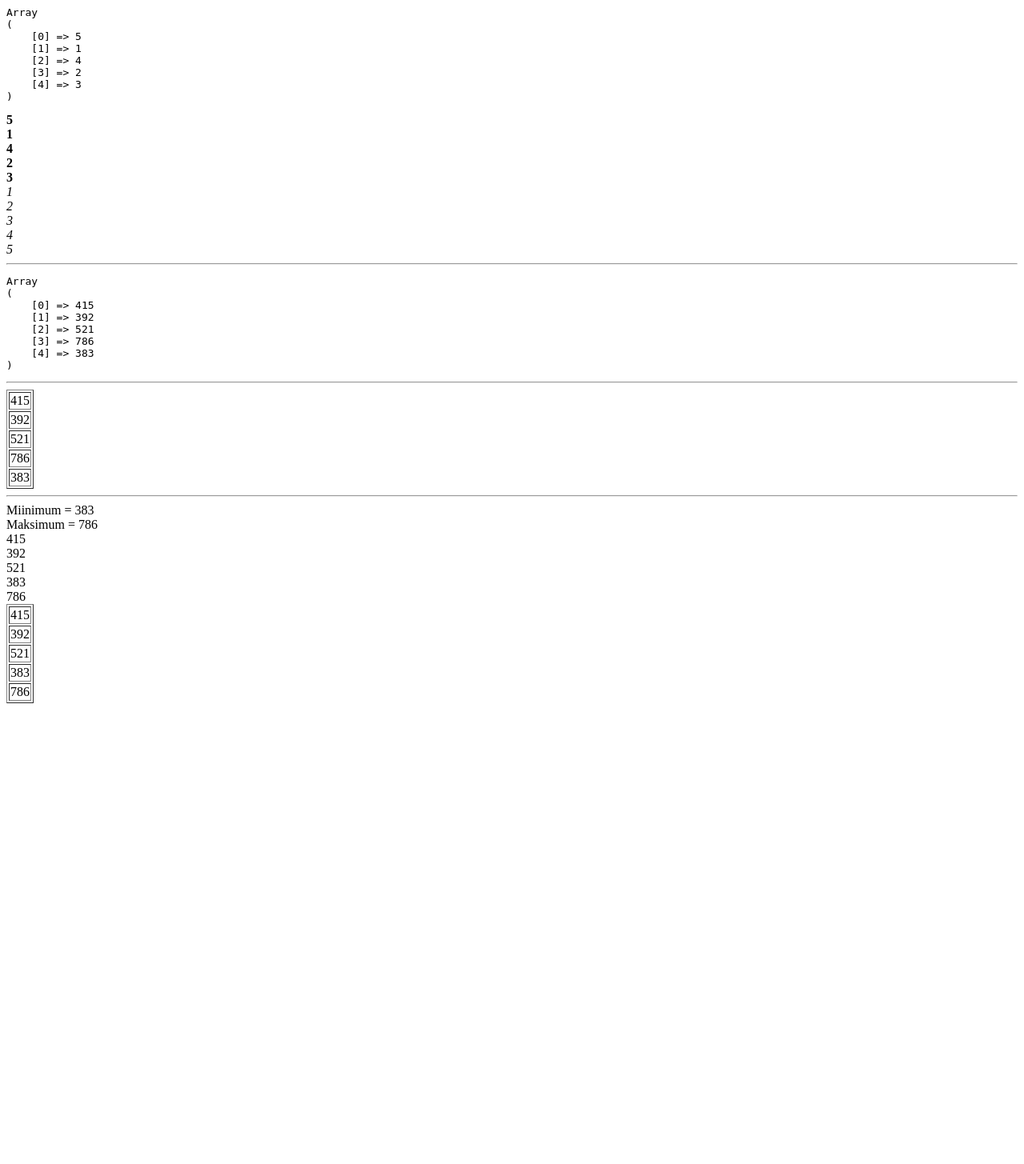
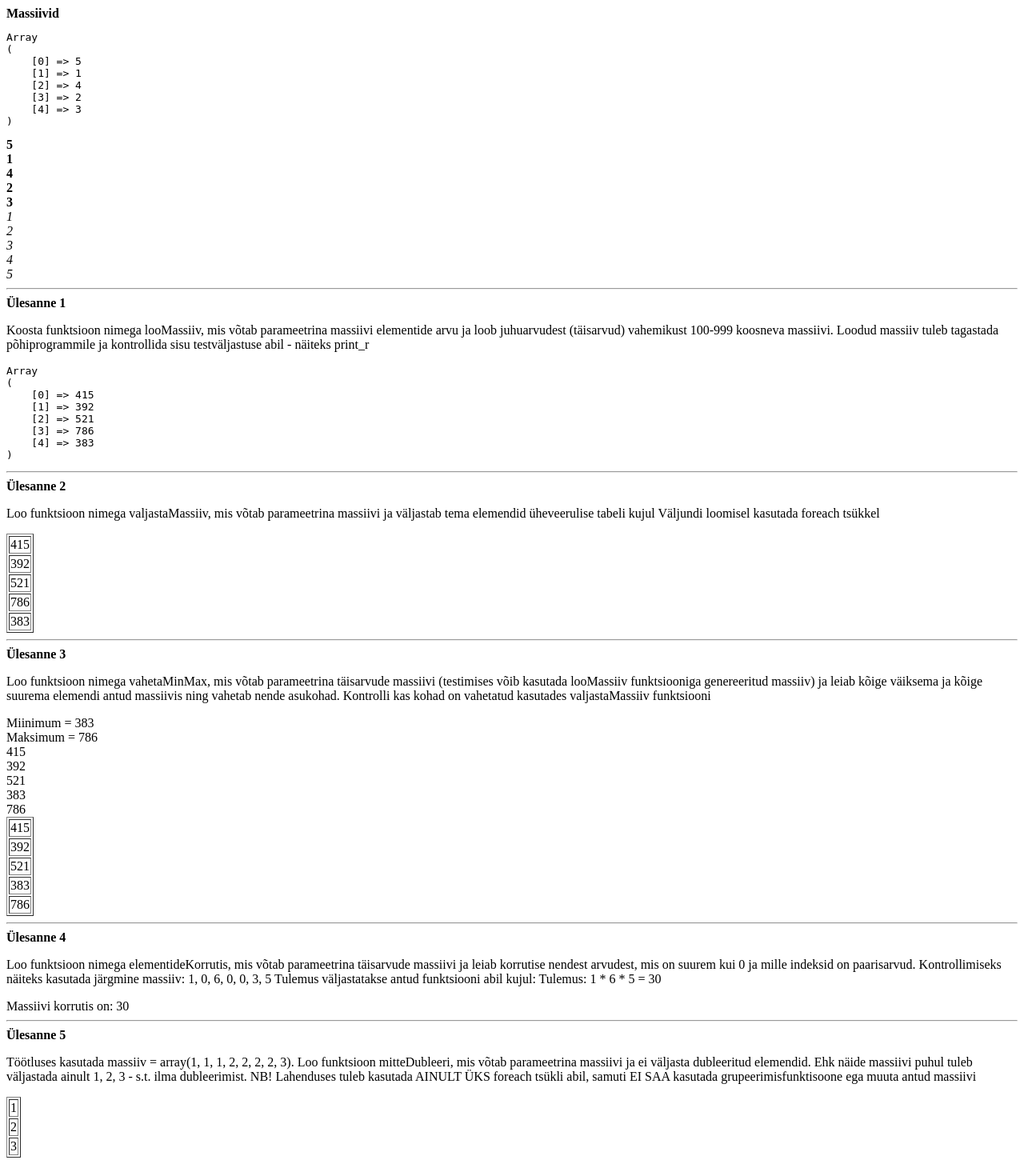
Before and after one commit to rainkytt/web, a PHP site: page /massiivid.php in a window 1280 px wide. Shown: the whole page at 80% size. Before the commit the page ends 879 px from the top, so only its background shows below. Run offline with PHP 8.4, Linux system fonts and the light colour scheme; data that the repository does not hold is empty.

Commit message:
ül4 ja ül5 tehtud

```diff
--- a/massiivid.php
+++ b/massiivid.php
@@ -1,3 +1,4 @@
+<b>Massiivid</b>
 <?php
 /**
  * Created by PhpStorm.
@@ -12,13 +13,11 @@ $arvud[] = 1;
 $arvud[] = 4;
 $arvud[] = 2;
 $arvud[] = 3;
-
 // väärtustega massiiv
 $arvud1 = [1,2,3,4,5];
 echo '<pre>';
 print_r($arvud);
 echo '</pre>';
-
 // korralik väljastus
 for($i=0; $i < count($arvud); $i++){
     echo '<b>'.$arvud[$i].'</b><br />';
@@ -27,19 +26,18 @@ for($i=0; $i < count($arvud); $i++){
 foreach ($arvud1 as $arv){
     echo '<i>'.$arv.'</i><br />';
 }
-
 echo '<hr />';
 
-/*
- * 1.
- * Koosta funktsioon nimega looMassiiv,
- * mis võtab parameetrina massiivi elementide
- * arvu ja loob juhuarvudest (täisarvud)
- * vahemikust 100-999 koosneva massiivi.
- * Loodud massiiv tuleb tagastada
- * põhiprogrammile ja kontrollida sisu
- * testväljastuse abil - näiteks print_r
- * */
+
+echo "<b>Ülesanne 1</b>";
+echo "<p> Koosta funktsioon nimega looMassiiv,
+ mis võtab parameetrina massiivi elementide
+ arvu ja loob juhuarvudest (täisarvud)
+ vahemikust 100-999 koosneva massiivi.
+ Loodud massiiv tuleb tagastada
+ põhiprogrammile ja kontrollida sisu
+ testväljastuse abil - näiteks print_r
+ </p>";
 function looMassiiv($elementideArv){
     $massiiv = array();
     for ($kord=1; $kord <= $elementideArv; $kord++){
@@ -55,15 +53,16 @@ print_r($testMassiiv);
 echo '</pre>';
 echo '<hr />';
 
-/*
- * 2.
- * Loo funktsioon nimega valjastaMassiiv,
- * mis võtab parameetrina massiivi ja
- * väljastab tema elemendid
- * üheveerulise tabeli kujul
- * Väljundi loomisel kasutada foreach
- * tsükkel
- * */
+
+echo "<b>Ülesanne 2</b>";
+echo "<p>
+ Loo funktsioon nimega valjastaMassiiv,
+ mis võtab parameetrina massiivi ja
+ väljastab tema elemendid
+ üheveerulise tabeli kujul
+ Väljundi loomisel kasutada foreach
+ tsükkel</p>";
+
 function valjastaMassiiv($massiiv){
     echo '<table border="1">';
     foreach ($massiiv as $element){
@@ -78,18 +77,18 @@ function valjastaMassiiv($massiiv){
 valjastaMassiiv($testMassiiv);
 echo '<hr />';
 
-/*
- * 3.
- * Loo funktsioon nimega vahetaMinMax, mis võtab
- * parameetrina täisarvude massiivi (testimises
- * võib kasutada looMassiiv funktsiooniga
- * genereeritud massiiv)
- * ja leiab kõige väiksema ja kõige suurema
- * elemendi antud massiivis ning vahetab nende asukohad.
- *
- * Kontrolli kas kohad on vahetatud kasutades
- * valjastaMassiiv funktsiooni
-*/
+
+echo "<b>Ülesanne 3</b>";
+echo "<p>
+ Loo funktsioon nimega vahetaMinMax, mis võtab
+ parameetrina täisarvude massiivi (testimises
+ võib kasutada looMassiiv funktsiooniga
+ genereeritud massiiv)
+ ja leiab kõige väiksema ja kõige suurema
+ elemendi antud massiivis ning vahetab nende asukohad.
+ Kontrolli kas kohad on vahetatud kasutades
+ valjastaMassiiv funktsiooni</p>";
+
 function vahetaMinMax(&$massiiv){
     $min = min($massiiv);
     $max = max($massiiv);
@@ -106,3 +105,59 @@ function vahetaMinMax(&$massiiv){
 }
 vahetaMinMax($testMassiiv);
 valjastaMassiiv($testMassiiv);
+echo '<hr />';
+
+
+echo "<b>Ülesanne 4</b>";
+echo "<p>
+ Loo funktsioon nimega elementideKorrutis, mis
+ võtab parameetrina täisarvude massiivi ja leiab
+ korrutise nendest arvudest, mis on suurem kui 0
+ ja mille indeksid on paarisarvud.
+ Kontrollimiseks näiteks kasutada järgmine massiiv:
+ 1, 0, 6, 0, 0, 3, 5
+ Tulemus väljastatakse antud funktsiooni abil kujul:
+ Tulemus: 1 * 6 * 5 = 30</p>";
+
+function elementideKorrutis ($massiiv) {
+    $korrutis = 1;
+    for($i = 0; $i < count($massiiv); $i++) {
+        if($massiiv[$i] > 0){
+            if($i % 2 == 0)
+                $korrutis = $korrutis * $massiiv[$i];
+        }
+    }
+    echo 'Massiivi korrutis on: '.$korrutis.'<br />';
+}
+
+$massiivKontroll = array(1,0,6,0,0,3,5);
+elementideKorrutis($massiivKontroll);
+echo '<hr />';
+
+
+echo "<b>Ülesanne 5</b>";
+echo "<p>
+ Töötluses kasutada massiiv
+ $massiiv = array(1, 1, 1, 2, 2, 2, 2, 3).
+ Loo funktsioon mitteDubleeri, mis võtab
+ parameetrina massiivi ja ei väljasta dubleeritud
+ elemendid. Ehk näide massiivi puhul tuleb väljastada
+ ainult 1, 2, 3 - s.t. ilma dubleerimist.
+ NB! Lahenduses tuleb kasutada AINULT ÜKS foreach
+ tsükli abil, samuti EI SAA kasutada
+ grupeerimisfunktisoone ega muuta antud massiivi
+</p>";
+function mitteDubleeri($massiiv){
+    $tulemusM = array();
+    foreach($massiiv as $arv){
+        if(!in_array($arv, $tulemusM)){
+            $tulemusM[] = $arv;
+        }
+    }
+    valjastaMassiiv($tulemusM);
+}
+
+$massiiv = array(1, 1, 1, 2, 2, 2, 2, 3);
+mitteDubleeri($massiiv);
+
+?>
```
